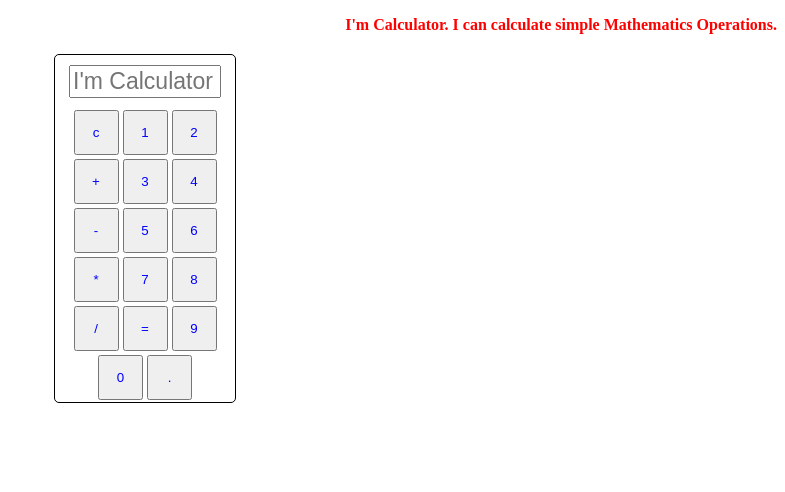
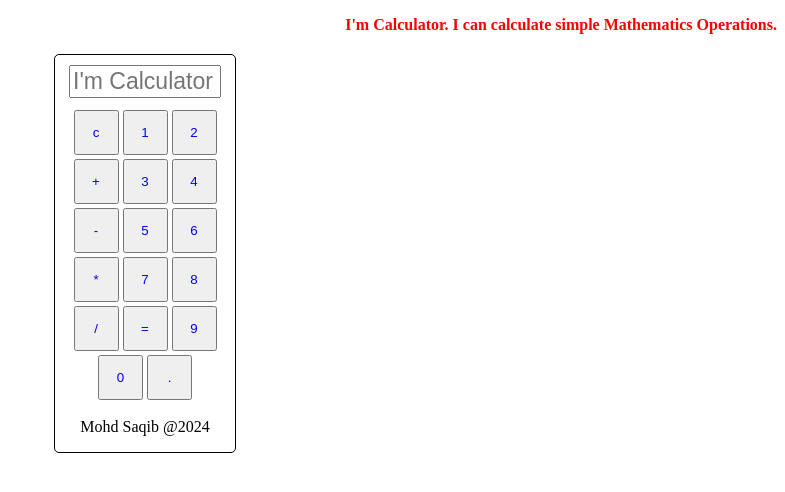
Before and after one commit to Saqib8du/Calculator, a plain HTML site: page calcy.html in a window 1280 px wide. Shown: the whole page, without its empty margins (495-1280 px from the left). Drawn offline with Linux system fonts and the light colour scheme.

Commit message:
done
done

```diff
--- a/calcy.html
+++ b/calcy.html
@@ -49,6 +49,9 @@
             <button class="button" onclick="Currentdisplay = Currentdisplay +'.';
              document.querySelector('#display').value=Currentdisplay">.</button>
         </div>
+        <footer>
+            <p>Mohd Saqib @<span id="year"></span></p>
+          </footer>
     </div>
     <script src="calcy.js"></script>
 </body>
--- a/calcy.js
+++ b/calcy.js
@@ -1,2 +1,3 @@
 let Currentdisplay = ''
 document.querySelector('#display').value=Currentdisplay
+document.getElementById("year").innerHTML = new Date().getFullYear();
```
